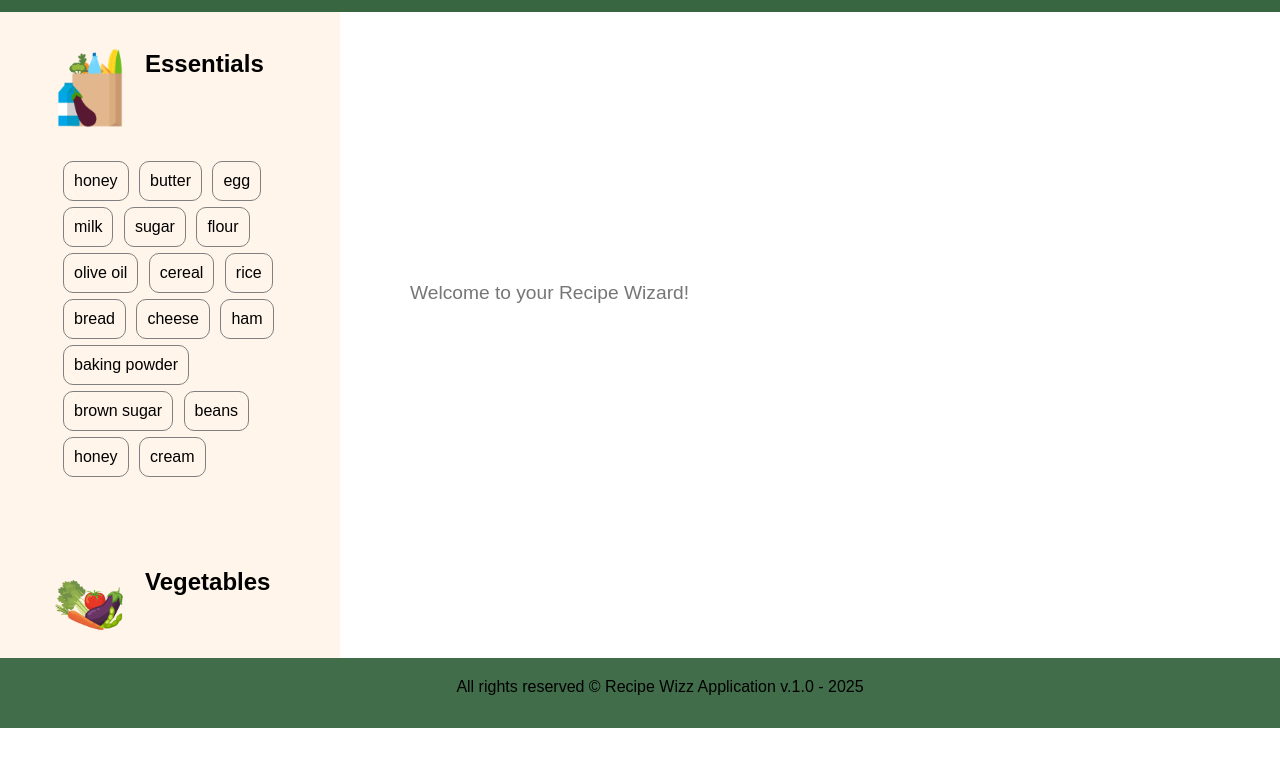
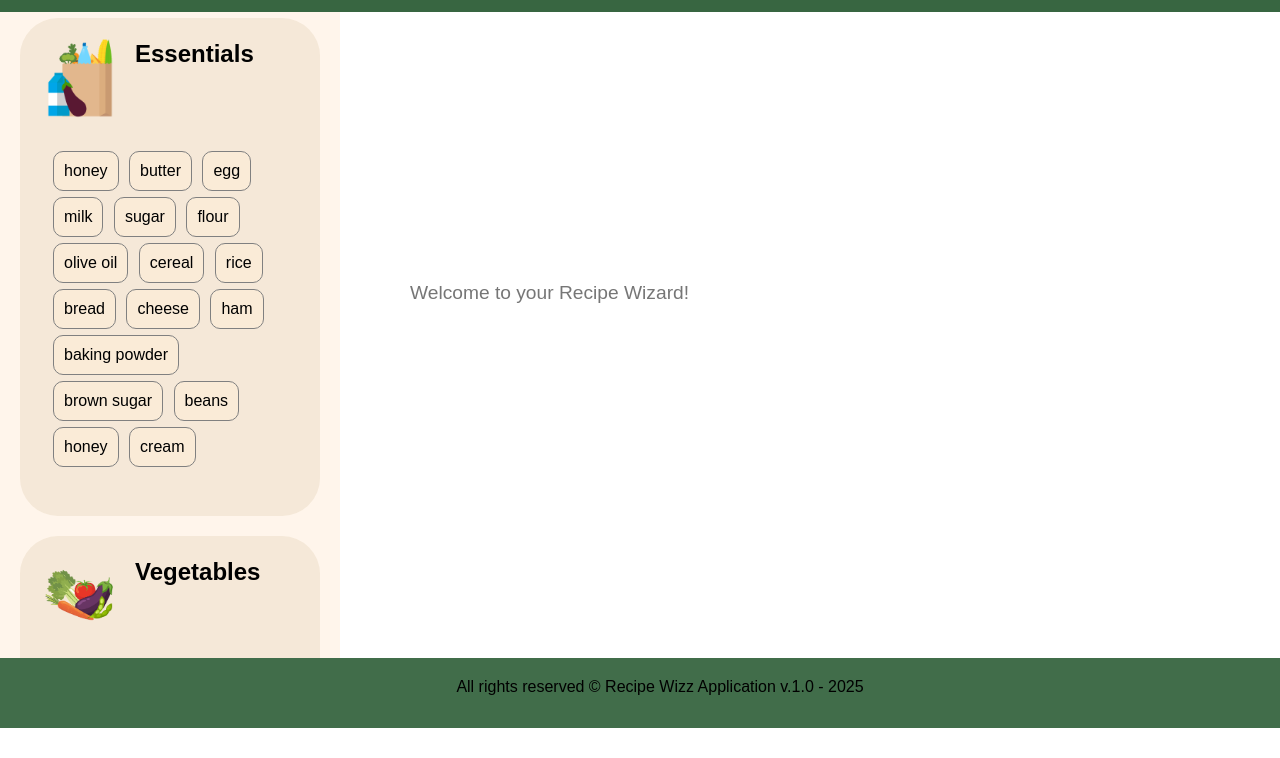
Before and after one commit to rakellbandeira/recipe-finder, a plain HTML site: page index.html in a window 1280 px wide. Shown: the part 72-830 px from the top of the page. Drawn offline with Linux system fonts and the light colour scheme.

Commit message:
css fix2

```diff
--- a/css/main.css
+++ b/css/main.css
@@ -330,7 +330,7 @@ footer{
 }
 
 .pantry-content li.inactive {
-    background-color: transparent;
+    background-color: #FAEBD7;
 }
 
 .pantry-content li:hover {
@@ -496,10 +496,13 @@ body {
       .pantry-box{
         display: flex;
         flex-direction: column;
-        padding: 30px;
+        padding: 20px;
 
         overflow: hidden;
         transition: width 0.3s ease-in-out;
+        background-color: #b2914f20;
+        margin-bottom: 20px;
+        border-radius: 38px;
 
       }
 
```
